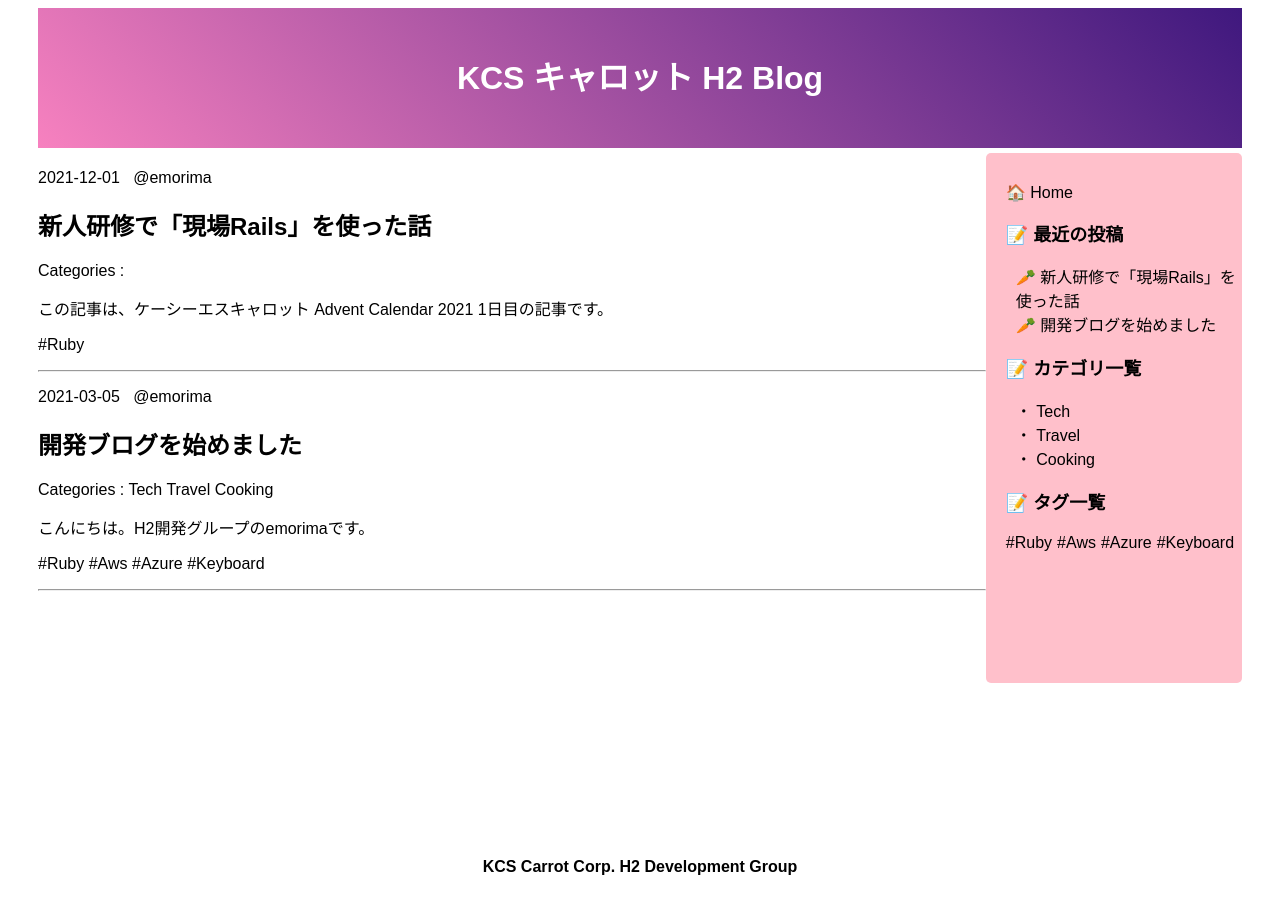
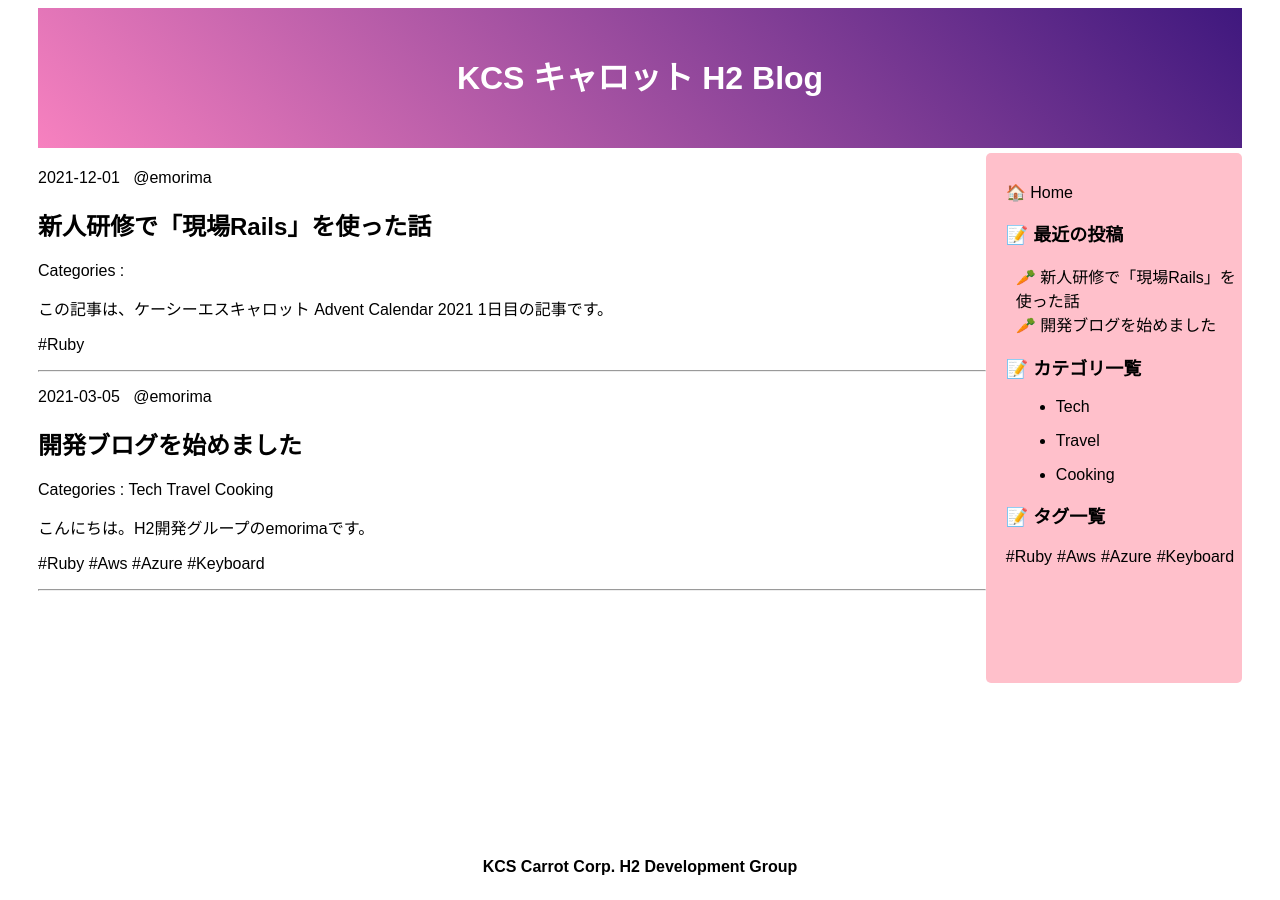
Before and after one commit to kcscarrot-konno/h2carrot.github.io, a Jekyll site: the page built from index.markdown, in a window 1280 px wide. Built offline with Jekyll 4.4.1, drawn with Linux system fonts in a browser that asks for light colours; emoji names are drawn with the system emoji font.

Commit message:
MRレビュー修正

```diff
--- a/_includes/aside.html
+++ b/_includes/aside.html
@@ -14,9 +14,11 @@
       {% for category in site.categories %}
         {% capture category_name %}{{ category | first }}{% endcapture %}
         <div class="aside-categories-item">
-          ・<a href="{{site.baseurl}}/categories/index#{{category_name}}" class="aside-link">
-            {{ category_name | capitalize }}
-          </a>
+          <ul>
+            <li><a href="{{site.baseurl}}/categories/index#{{category_name}}" class="aside-link">
+              {{ category_name | capitalize }}
+            </a></li>
+          </ul>
         </div>
       {% endfor %}
     </div>
@@ -24,7 +26,7 @@
       <p>:pencil: タグ一覧</p>
       {% for tag in site.tags%}
         {% capture tag_name %}{{ tag | first }}{% endcapture %}
-          <a href="{{site.baseurl}}/tags/index#{{ tag_name}}" class="aside-link">#{{ tag_name | capitalize }}</a>
+        <a href="{{site.baseurl}}/tags/index#{{ tag_name}}" class="aside-link">#{{ tag_name | capitalize }}</a>
       {% endfor %}
     </div>
   </div>
--- a/assets/css/style.css
+++ b/assets/css/style.css
@@ -172,7 +172,6 @@ body {
 .tag-link {
   text-decoration: none;
   color: black;
-  text-align: left;
 }
 .tag-link:hover {
   color: darkviolet;
--- a/category.html
+++ b/category.html
@@ -11,7 +11,7 @@ title: カテゴリ一覧
       <h3 class="category-head"><a name="{{ category_name }}">{{ category_name | capitalize }}</a></h3>
       {% for post in site.categories[category_name] %}
         <article class="archive-item">
-          <h4><a href="{{ site.baseurl }}{{ post.url }}" class="category-link">{{post.title}}</a></h4>
+          :carrot:<a href="{{ site.baseurl }}{{ post.url }}" class="category-link">{{post.title}}</a>
         </article>
       {% endfor %}
     </div>
--- a/tag.html
+++ b/tag.html
@@ -10,7 +10,7 @@ title: タグ一覧
       <h3 class="category-head"><a name="{{ tag_name }}">{{ tag_name | capitalize }}</a></h3>
     {% for post in site.tags[tag_name] %}
       <article class="archive-item">
-        <h4><a href="{{ site.baseurl }}{{ post.url }}" class="tag-link">{{post.title}}</a></h4>
+        :carrot:<a href="{{ site.baseurl }}{{ post.url }}" class="tag-link">{{post.title}}</a>
       </article>
     {% endfor %}
   </div>
```
